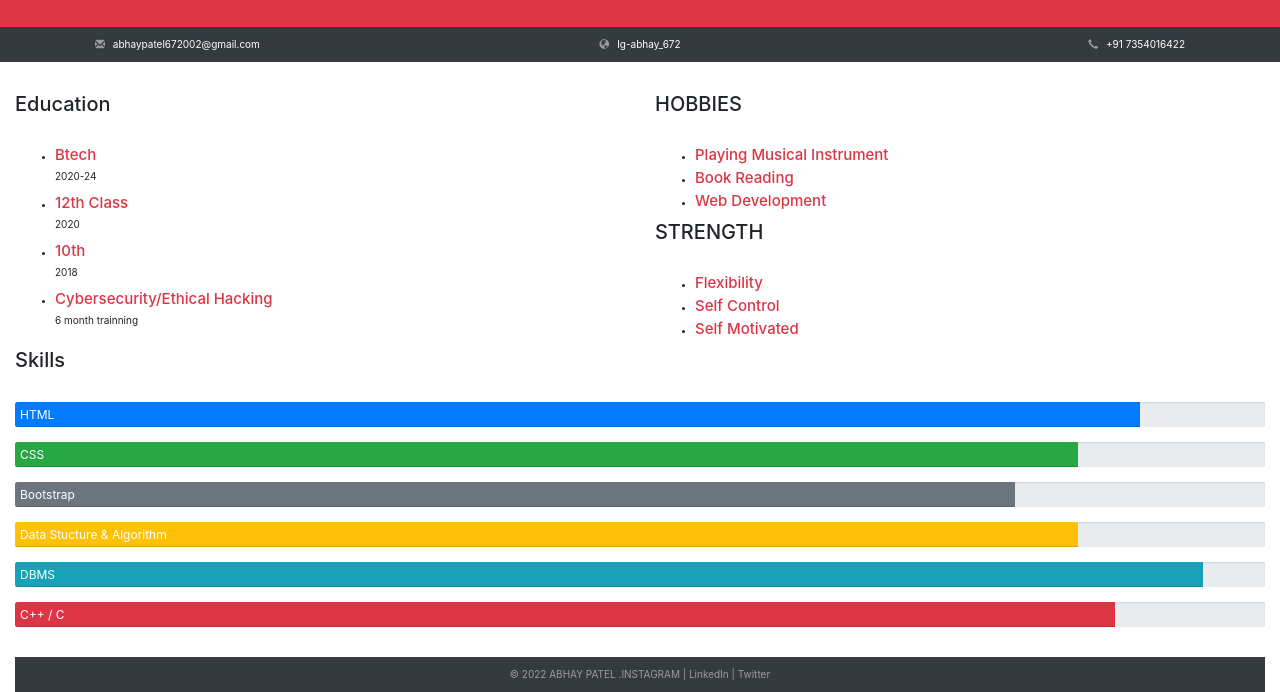
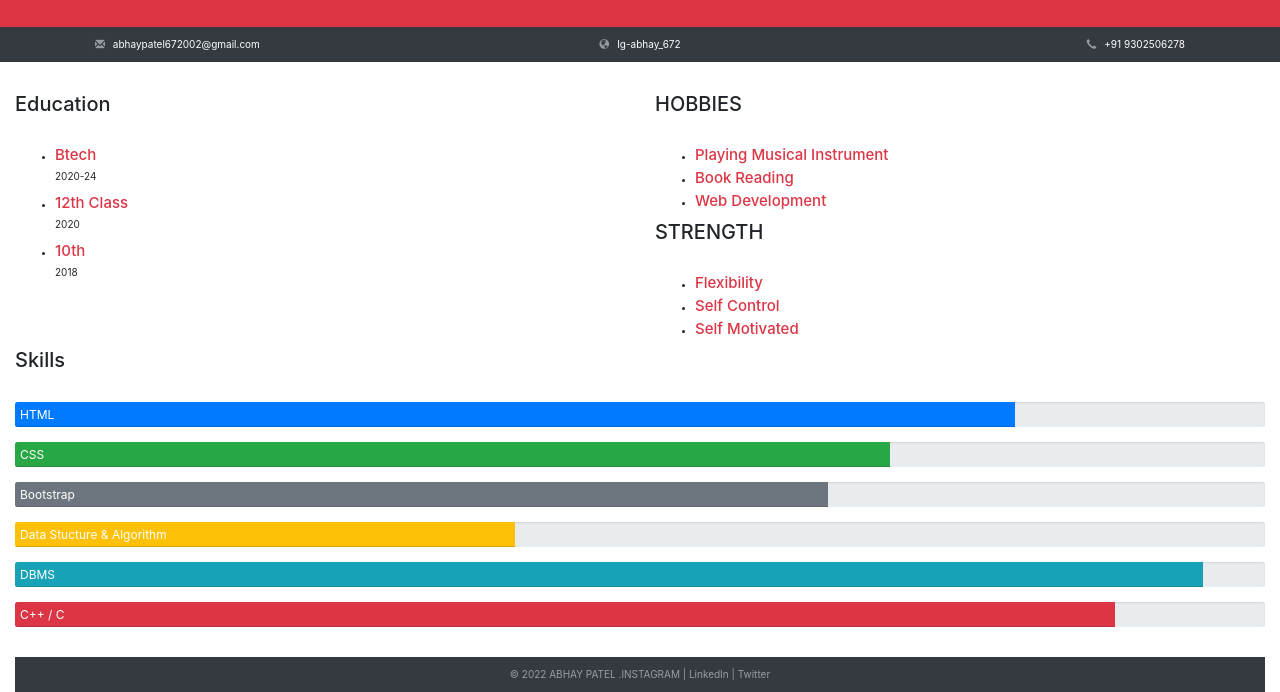
Before and after one commit to abhay6722/abhay-, a plain HTML site: page index.html in a window 1280 px wide. Shown: the part 193-885 px from the top of the page. Drawn offline with nearby package versions, Linux system fonts and the light colour scheme.

Commit message:
Update index.html

```diff
--- a/index.html
+++ b/index.html
@@ -32,7 +32,7 @@
      <div class="col-md pb-2 pb-md-0">
       <span class="glyphicon glyphicon-envelope"></span>
 
-        <a href="https://mail.google.com/" class="text-white ml-2">abhaypatel672002@gmail.com</a>
+        <a href="https://mail.google.com/mail/u/0/#search/abhaypatel672002%40gmail.com" class="text-white ml-2">abhaypatel672002@gmail.com</a>
      </div>
      <div class="col-md text-md-center pb-2 pb-md-0">
         <span class="glyphicon glyphicon-globe"></span>
@@ -40,7 +40,7 @@
       </div>
       <div class="col-md text-md-right">
          <span class="glyphicon glyphicon-earphone"></span>
-        <a href="#" class="text-white ml-2">+91 7354016422</a>
+        <a href="#" class="text-white ml-2">+91 9302506278</a>
       </div>
     </div>
   </div>
@@ -60,10 +60,6 @@
   <li>
     <h4 class="text-danger">10th</h4>
     <p>2018</p>
-  </li>
-  <li>
-    <h4 class="text-danger">Cybersecurity/Ethical Hacking</h4>
-    <p>6 month trainning</p>
   </li>
 
 
@@ -108,16 +104,16 @@
 <div class="col-md-12">
 <h2 class="mb-5">Skills</h2>
 <div class="progress mb-4" style="height:25px;">
-  <div class="progress-bar bg-primary text-left pl-2" role="progressbar" style="width: 90%" aria-valuenow="95" aria-valuemin="0" aria-valuemax="100">HTML</div>
+  <div class="progress-bar bg-primary text-left pl-2" role="progressbar" style="width: 80%" aria-valuenow="95" aria-valuemin="0" aria-valuemax="100">HTML</div>
 </div>
 <div class="progress mb-4" style="height:25px;">
-  <div class="progress-bar bg-success text-left pl-2" role="progressbar" style="width: 85%" aria-valuenow="89" aria-valuemin="0" aria-valuemax="100">CSS</div>
+  <div class="progress-bar bg-success text-left pl-2" role="progressbar" style="width: 70%" aria-valuenow="89" aria-valuemin="0" aria-valuemax="100">CSS</div>
 </div>
 <div class="progress mb-4" style="height:25px;">
-<div class="progress-bar bg-secondary text-left pl-2" role="progressbar" style="width: 80%" aria-valuenow="87" aria-valuemin="0" aria-valuemax="100">Bootstrap</div>
+<div class="progress-bar bg-secondary text-left pl-2" role="progressbar" style="width: 65%" aria-valuenow="87" aria-valuemin="0" aria-valuemax="100">Bootstrap</div>
 </div>
 <div class="progress mb-4" style="height:25px;">
-<div class="progress-bar bg-warning text-left pl-2" role="progressbar" style="width: 85%" aria-valuenow="87" aria-valuemin="0" aria-valuemax="100">Data Stucture & Algorithm</div>
+<div class="progress-bar bg-warning text-left pl-2" role="progressbar" style="width: 40%" aria-valuenow="87" aria-valuemin="0" aria-valuemax="100">Data Stucture & Algorithm</div>
 </div>
 <div class="progress mb-4" style="height:25px;">
 <div class="progress-bar bg-info text-left pl-2" role="progressbar" style="width: 95%" aria-valuenow="87" aria-valuemin="0" aria-valuemax="100">DBMS</div>
```
